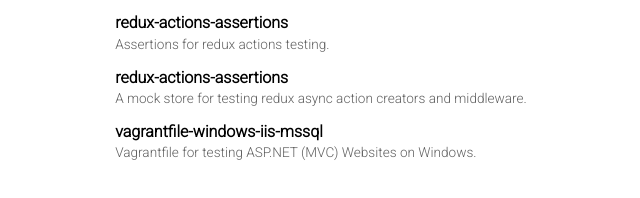
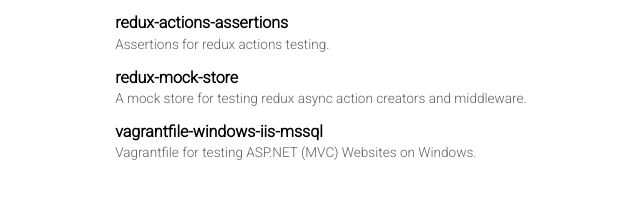
Before and after one commit to dmitry-zaets/dmitry-zaets.github.io, a plain HTML site: page projects.html in a window 1280 px wide. Shown: the part 354-552 px from the top of the page, 319-959 px from the left. Drawn offline with Linux system fonts and the light colour scheme.

Commit message:
Fix title

```diff
--- a/projects.html
+++ b/projects.html
@@ -43,7 +43,7 @@
           <div class="project">
             <a class="project-link" href="https://github.com/arnaudbenard/redux-mock-store/" target="_blank" rel="nofollow">
               <h3 class="project-title">
-                redux-actions-assertions
+                redux-mock-store
               </h3>
               <div class="project-description">
                 A mock store for testing redux async action creators and middleware.
```
